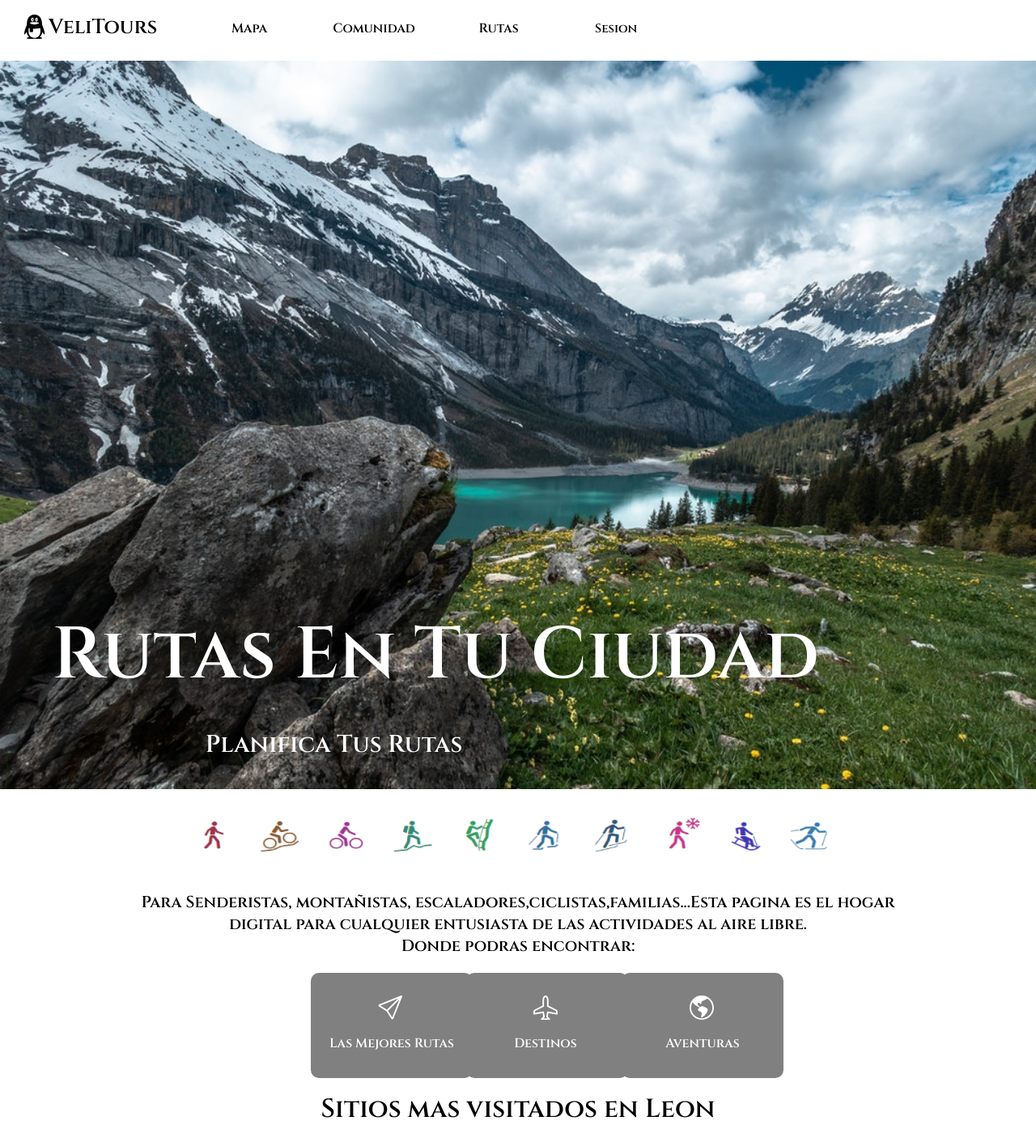
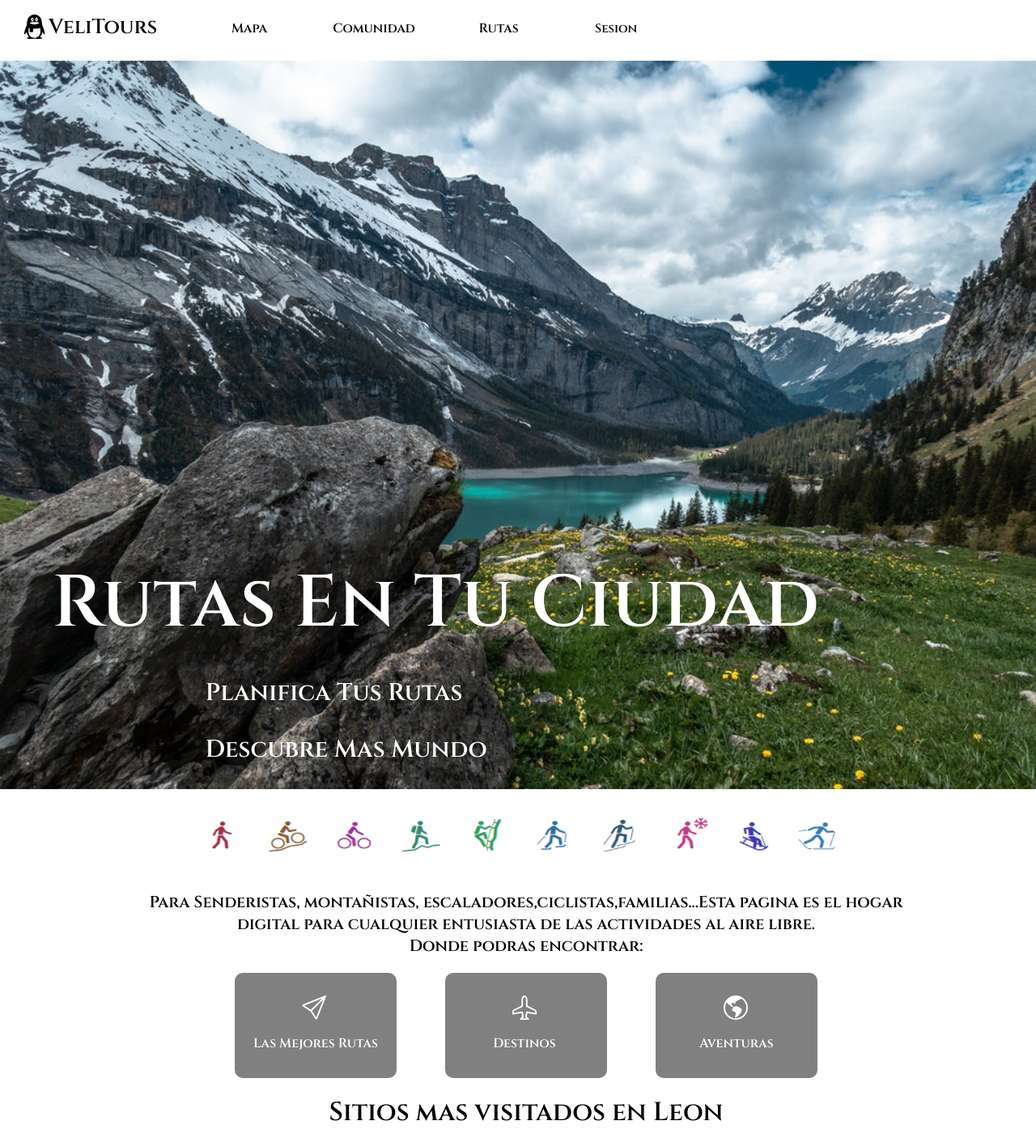
Before and after one commit to Danykeidel03/proyecto_2trim, a PHP site: page /pagian_inicio.php in a window 1280 px wide; the page is wider, and only the part inside the window is pictured. Shown: the top 1411 px of that part at 81% size. Run offline with PHP 8.4, Linux system fonts and the light colour scheme.

Commit message:
Pagina Inicial 1

```diff
--- a/PAGINA1/footer/footer.php
+++ b/PAGINA1/footer/footer.php
@@ -1,7 +1,5 @@
 <style>
-    #gris{
-        width: 100%;
-        height: 140px;
+    footer{
         background-color: grey;
     }
     #logo1{
@@ -19,7 +17,6 @@
     #foot{
         position: relative;
         height: 40px;
-        width: 1200px;
         text-align: center;
         table-layout: fixed;
     }
@@ -28,6 +25,13 @@
         margin-top: -30px;
         margin-left: 110px;
     }
+    #inst{
+        width: 5%;
+        margin-top: -36px;
+    }
+   td{
+    width: 550px;
+   }
 </style>
 
 <footer>
--- a/PAGINA1/footer/header.php
+++ b/PAGINA1/footer/header.php
@@ -1,18 +1,14 @@
 <style>
-    #blanco{
-        width: 100%;
-        height: 70px;
-        background-color: white;
-    }
     #foot1{
         height: 10px;
-        position: relative;
+        position: absolute;
         float: left;
         margin-left: 200px;
         margin-top: -70px;
+        width: 100%;
     }
     #tab1{
-        position: relative;
+        position: absolute;
         /* margin-left: -20px; */
     }
     #tab1 p{
--- a/PAGINA1/pagian_inicio.php
+++ b/PAGINA1/pagian_inicio.php
@@ -18,19 +18,28 @@
 </head>
 <style>
 
-
-        #foto{
+#foto{
         width: 100%;
         height: 900px;
-    }
-#letras_img{
+}
+    #letras_img{
     position: absolute;
-    margin-top: -25%;
+    margin-top: -30%;
     left: 5%;
     color: white;
     font: sans-serif;
 }
 
+#lista {
+    position: absolute;
+    top: 70%;
+    left: 20%;
+    font-size: 30px;
+}
+
+#titulo {
+    font-size: 90px;
+}
 body{
     margin-top: 0px;
     margin-left: 0px;
@@ -43,16 +52,7 @@ body{
     margin: 0px
 } */
 
-#lista {
-    position: absolute;
-    top: 70%;
-    left: 20%;
-    font-size: 30px;
-}
 
-#titulo {
-    font-size: 90px;
-}
 li {
     font-size: 30px;
 }
@@ -66,28 +66,93 @@ li {
     height: 130px;
     background-color: grey;
     border-radius: 10px;
-    position: absolute;
     display:flex;
     justify-content: center;
     align-items: center;
     color: white;
 }
 
+#cont1{
+    width: 200px;
+    height: 130px;
+    background-color: grey;
+    border-radius: 10px;
+    display:flex;
+    justify-content: center;
+    align-items: center;
+    color: white;
+}
+
+#cont2{
+    width: 200px;
+    height: 130px;
+    background-color: grey;
+    border-radius: 10px;
+    display:flex;
+    justify-content: center;
+    align-items: center;
+    color: white;
+
+}
+
 #conj{
     display: flex;
     justify-content: left;
-    margin-left: 30%;
+
 }
 #conj1{
     display: flex;
   justify-content: left;
-    margin-left: 45%;
+  margin-right: 60px;
+  margin-left: 60px;
+
 }
 #conj2{
     display: flex;
   justify-content: left;
-    margin-left: 60%;
 }
+
+
+
+p,h1{
+    font-family: 'Cinzel', serif;
+}
+
+#si{
+    margin-top: 30%;
+    margin-left: -45%;
+}
+#si2{
+    margin-top: 30%;
+    margin-left: -27%;
+}
+#si3{
+    margin-top: 30%;
+    margin-left: -30%;
+}
+#logo{
+    margin-top: -20%;
+    margin-left: 30%;
+}
+#logo2{
+    margin-top: -20%;
+    margin-left: 10%;
+}
+#logo3{
+    margin-top: -20%;
+    margin-left: 15%;
+}
+    #grid{
+    display: grid;
+    grid-template-rows: repeat(2 1fr);
+    grid-template-columns: repeat(3 1fr) ;
+    gap: 0%;
+    /* padding-left: 20px; */
+    align-items: center;
+    width: 100%;
+    /* margin-left: 3%; */
+}
+
 
 #cate{
     font-size: 20px;
@@ -128,7 +193,6 @@ li {
     grid-row: 2;
     grid-column: 3;
     width:fit-content;
-    margin-left: 30%;
     margin-left: auto;
     margin-right: auto;
 }
@@ -141,46 +205,22 @@ li {
     margin-right: auto;
 }
 
-p,h1{
-    font-family: 'Cinzel', serif;
+
+#grid1{
+    display: flex;
+    /* flex-direction: column; */
+    /* grid-template-rows: repeat(1 1fr);
+    grid-template-columns: repeat(3 1fr) ; */
+    /* gap: 0px; */
+    align-items: center;
+    justify-content: center;
+    /* margin-left: -10px; */
+
 }
 
-#si{
-    margin-top: 30%;
-    margin-left: -45%;
+html, body, footer, header {
+     min-width: 1300px;
 }
-#si2{
-    margin-top: 30%;
-    margin-left: -27%;
-}
-#si3{
-    margin-top: 30%;
-    margin-left: -30%;
-}
-#logo{
-    margin-top: -20%;
-    margin-left: 30%;
-}
-#logo2{
-    margin-top: -20%;
-    margin-left: 10%;
-}
-#logo3{
-    margin-top: -20%;
-    margin-left: 15%;
-}
-#grid{
-    display: grid;
-    grid-template-rows: repeat(2 1fr);
-    grid-template-columns: repeat(3 1fr) ;
-    gap: 0%;
-    /* padding-left: 20px; */
-    align-items: center;
-    width: 100%;
-    /* margin-left: 3%; */
-}
-
-
 
 
 
@@ -212,6 +252,8 @@ p,h1{
 
         <!-- letras de debajo de la imagen y cuadrados oscuros-->
         <p id="letras">Para Senderistas, montañistas, escaladores,ciclistas,familias...Esta pagina es el hogar <br> digital para cualquier entusiasta de las actividades al aire libre. <br> Donde podras encontrar: </p>
+
+       <div id="grid1">
         <div id="conj">
             <div id="cont">
             <i class="fa-thin fa-mountain-sun"></i>
@@ -223,8 +265,9 @@ p,h1{
                 <p id="si">Las Mejores Rutas</p>
             </div>
         </div>
+
         <div id="conj1">
-            <div id="cont">
+            <div id="cont1">
             <div id="logo2">
             <svg xmlns="http://www.w3.org/2000/svg" width="30" height="30" fill="currentColor" class="bi bi-airplane" viewBox="0 0 16 16">
                 <path d="M6.428 1.151C6.708.591 7.213 0 8 0s1.292.592 1.572 1.151C9.861 1.73 10 2.431 10 3v3.691l5.17 2.585a1.5 1.5 0 0 1 .83 1.342V12a.5.5 0 0 1-.582.493l-5.507-.918-.375 2.253 1.318 1.318A.5.5 0 0 1 10.5 16h-5a.5.5 0 0 1-.354-.854l1.319-1.318-.376-2.253-5.507.918A.5.5 0 0 1 0 12v-1.382a1.5 1.5 0 0 1 .83-1.342L6 6.691V3c0-.568.14-1.271.428-1.849Zm.894.448C7.111 2.02 7 2.569 7 3v4a.5.5 0 0 1-.276.447l-5.448 2.724a.5.5 0 0 0-.276.447v.792l5.418-.903a.5.5 0 0 1 .575.41l.5 3a.5.5 0 0 1-.14.437L6.708 15h2.586l-.647-.646a.5.5 0 0 1-.14-.436l.5-3a.5.5 0 0 1 .576-.411L15 11.41v-.792a.5.5 0 0 0-.276-.447L9.276 7.447A.5.5 0 0 1 9 7V3c0-.432-.11-.979-.322-1.401C8.458 1.159 8.213 1 8 1c-.213 0-.458.158-.678.599Z"/>
@@ -233,8 +276,9 @@ p,h1{
                 <p id="si2">Destinos</p>
             </div>
         </div>
+
         <div id="conj2">
-            <div id="cont">
+            <div id="cont2">
             <div id="logo3">
             <svg xmlns="http://www.w3.org/2000/svg" width="30" height="30" fill="currentColor" class="bi bi-globe-americas" viewBox="0 0 16 16">
                 <path d="M8 0a8 8 0 1 0 0 16A8 8 0 0 0 8 0ZM2.04 4.326c.325 1.329 2.532 2.54 3.717 3.19.48.263.793.434.743.484-.08.08-.162.158-.242.234-.416.396-.787.749-.758 1.266.035.634.618.824 1.214 1.017.577.188 1.168.38 1.286.983.082.417-.075.988-.22 1.52-.215.782-.406 1.48.22 1.48 1.5-.5 3.798-3.186 4-5 .138-1.243-2-2-3.5-2.5-.478-.16-.755.081-.99.284-.172.15-.322.279-.51.216-.445-.148-2.5-2-1.5-2.5.78-.39.952-.171 1.227.182.078.099.163.208.273.318.609.304.662-.132.723-.633.039-.322.081-.671.277-.867.434-.434 1.265-.791 2.028-1.12.712-.306 1.365-.587 1.579-.88A7 7 0 1 1 2.04 4.327Z"/>
@@ -242,8 +286,8 @@ p,h1{
             </div>
             <p id="si3">Aventuras </p>
             </div>
-        </div>
-        <br><br><br><br><br><br><br>
+       </div>
+       </div>
         <!-- sitios mas visitados y las propias imagenes  -->
         <center><h1>Sitios mas visitados en Leon</h1></center>
 
@@ -258,20 +302,6 @@ p,h1{
                 <p id="san">San Marcos </p>
 
             </div>
-        <!-- <div class="images">
-        <img src="img/catedral.jpg" width="450px" height="400px" />
-        <img src="img/botines.jpg" width="450px" height="400px" />
-        <img src="img/san.jpg" width="450px" height="400px" />
-        <br>
-        <table id="imgs">
-            <tr>
-                <td><p id="cate">Catedral De Leon</p></td>
-                <td><p id="gaudi">Palacio de Gaudi</p></td>
-                <td><p id="san">San Marcos </p></td>
-            </tr> -->
-        <!-- </table> -->
-        <!-- </div> -->
-
 
         <?php
             include('footer/footer.php');
```
